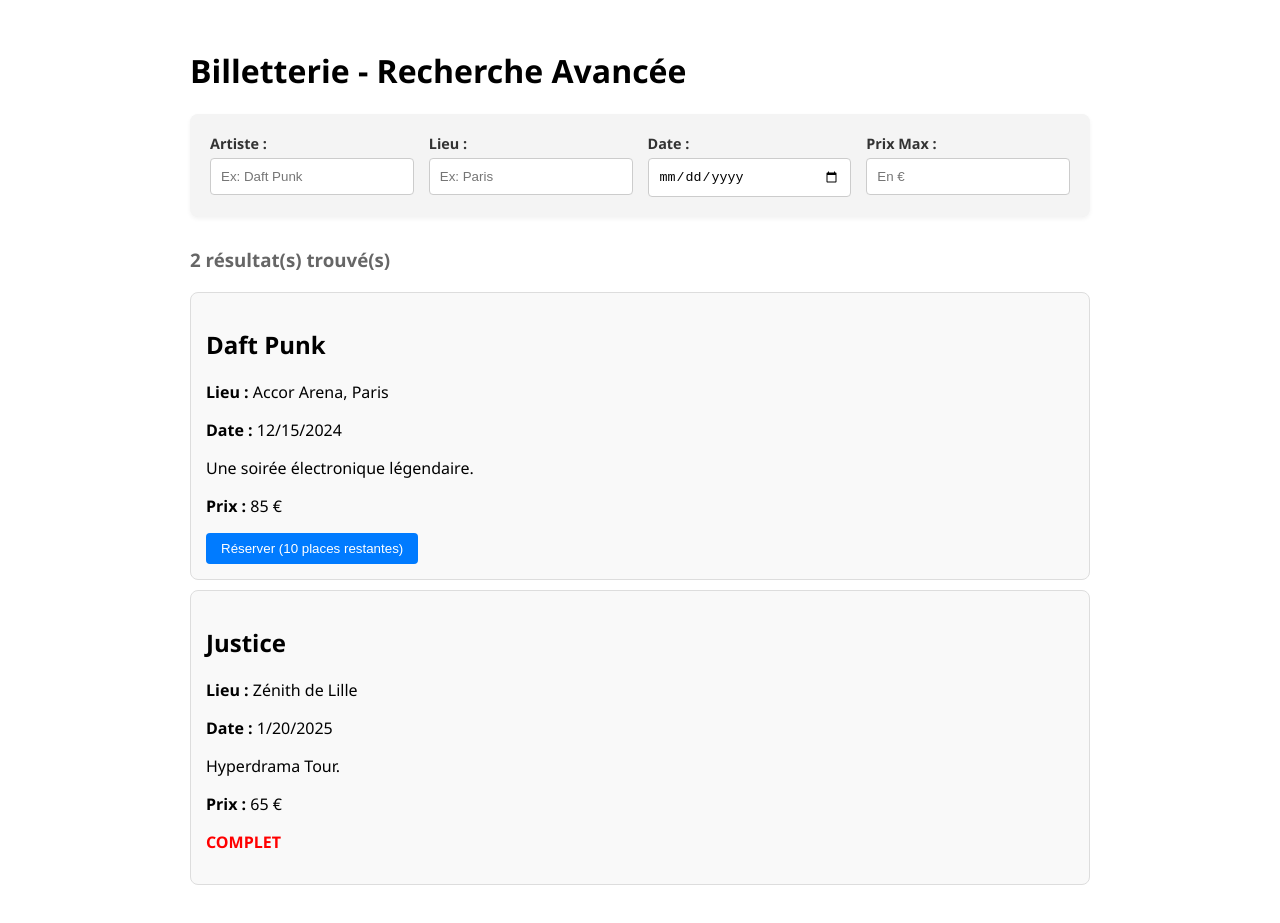
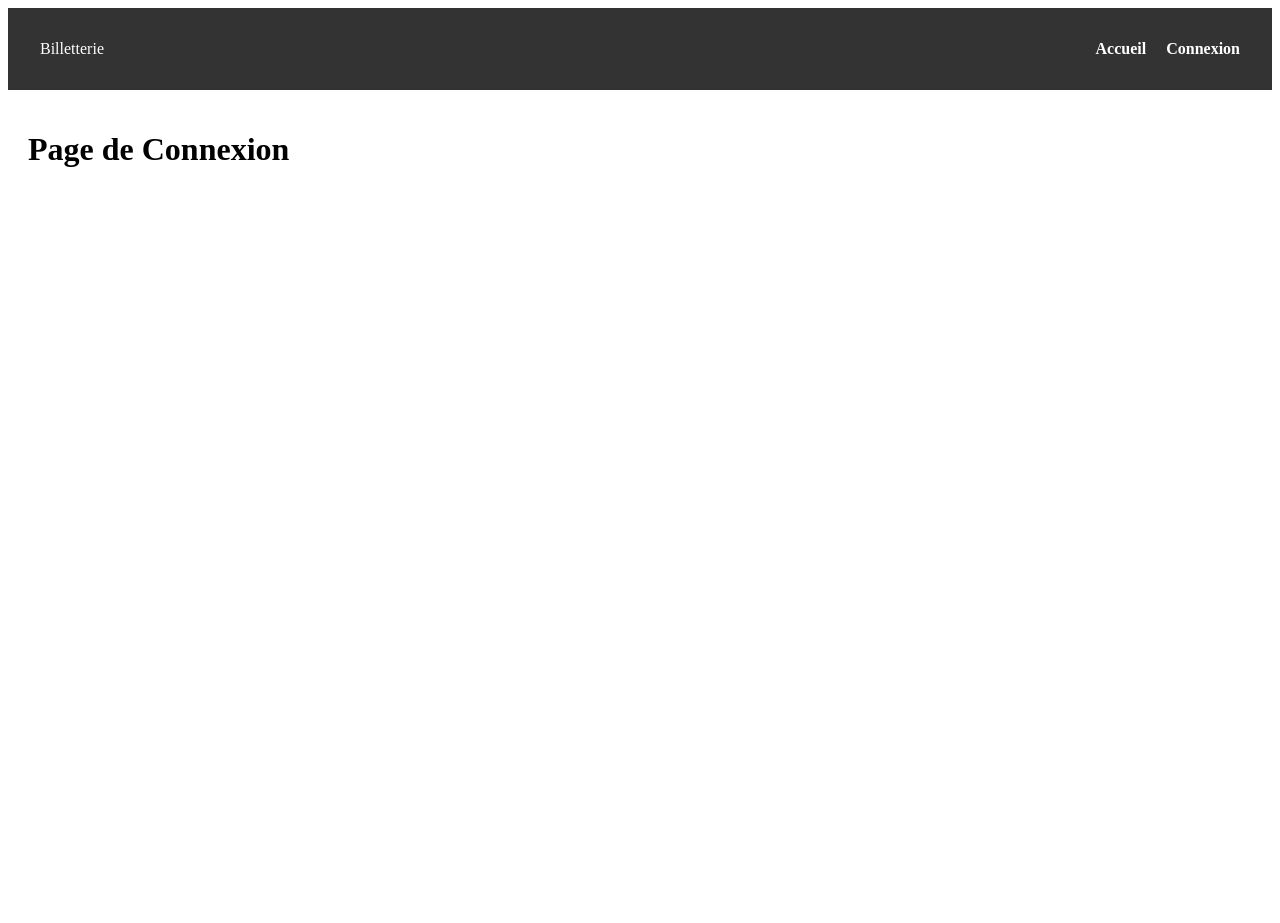
Before and after one commit to Thomas7520/e4a-projet-billetterie, a React (Vite) app: page /login in a window 1280 px wide. After the commit the page ends 800 px from the top, so only its background shows below. Built offline with nearby package versions, Linux system fonts and the light colour scheme.

Commit message:
feat: installation de react-router-dom et mise en place de la navigation

```diff
--- a/package.json
+++ b/package.json
@@ -11,7 +11,8 @@
   },
   "dependencies": {
     "react": "^19.2.6",
-    "react-dom": "^19.2.6"
+    "react-dom": "^19.2.6",
+    "react-router-dom": "^7.15.0"
   },
   "devDependencies": {
     "@eslint/js": "^10.0.1",
--- a/src/App.jsx
+++ b/src/App.jsx
@@ -1,10 +1,17 @@
+import { BrowserRouter as Router, Routes, Route } from 'react-router-dom';
 import Home from './pages/Home';
+import Login from './pages/Login';
+import Navbar from './components/Navbar';
 
 function App() {
   return (
-    <div className="App">
-      <Home />
-    </div>
+    <Router>
+      <Navbar />
+      <Routes>
+        <Route path="/" element={<Home />} />
+        <Route path="/login" element={<Login />} />
+      </Routes>
+    </Router>
   );
 }
 
--- /dev/null
+++ b/src/components/Navbar.css
@@ -0,0 +1,4 @@
+.navbar { display: flex; justify-content: space-between; padding: 1rem 2rem; background: #333; color: white; align-items: center; }
+.nav-links { list-style: none; display: flex; gap: 20px; }
+.nav-links a { color: white; text-decoration: none; font-weight: bold; }
+.nav-links a:hover { color: #007bff; }
--- /dev/null
+++ b/src/components/Navbar.jsx
@@ -0,0 +1,15 @@
+import { Link } from 'react-router-dom';
+import './Navbar.css';
+
+function Navbar() {
+  return (
+    <nav className="navbar">
+      <div className="nav-logo">Billetterie</div>
+      <ul className="nav-links">
+        <li><Link to="/">Accueil</Link></li>
+        <li><Link to="/login">Connexion</Link></li>
+      </ul>
+    </nav>
+  );
+}
+export default Navbar;
--- /dev/null
+++ b/src/pages/Login.jsx
@@ -0,0 +1,8 @@
+function Login() {
+  return (
+    <div style={{ padding: '20px' }}>
+      <h1>Page de Connexion</h1>
+    </div>
+  );
+}
+export default Login;
```
Also changed, not shown: 1 other file (tests, documents, lock files or other folders).
